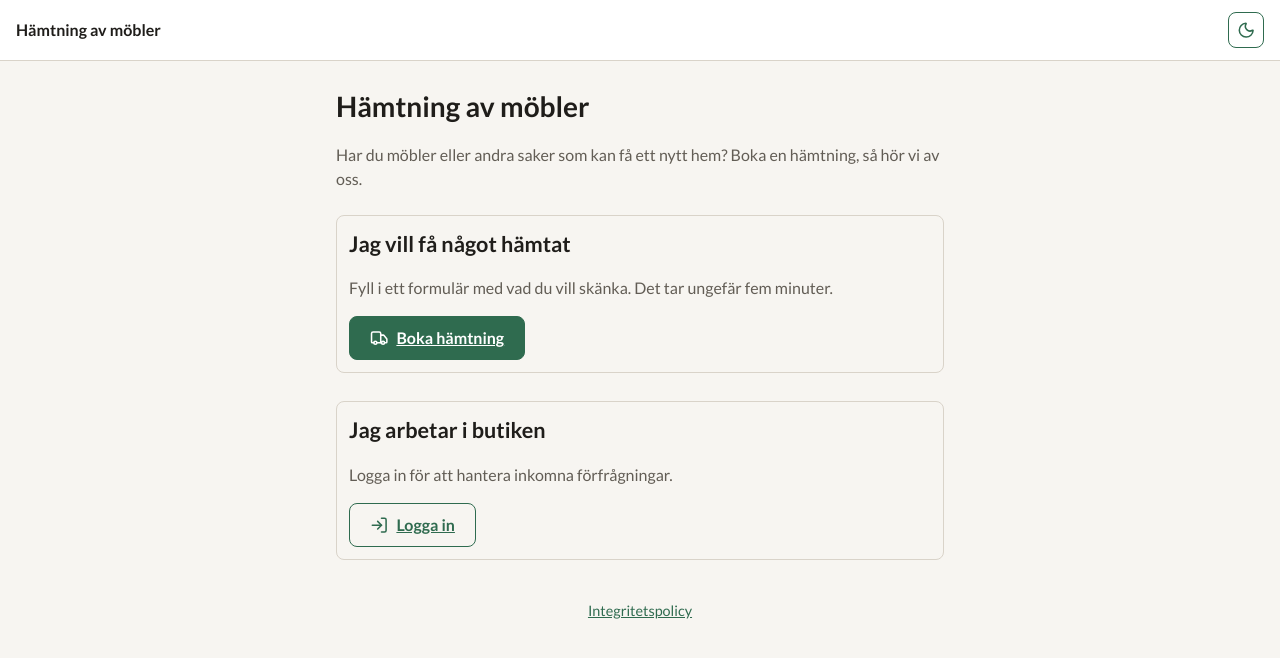
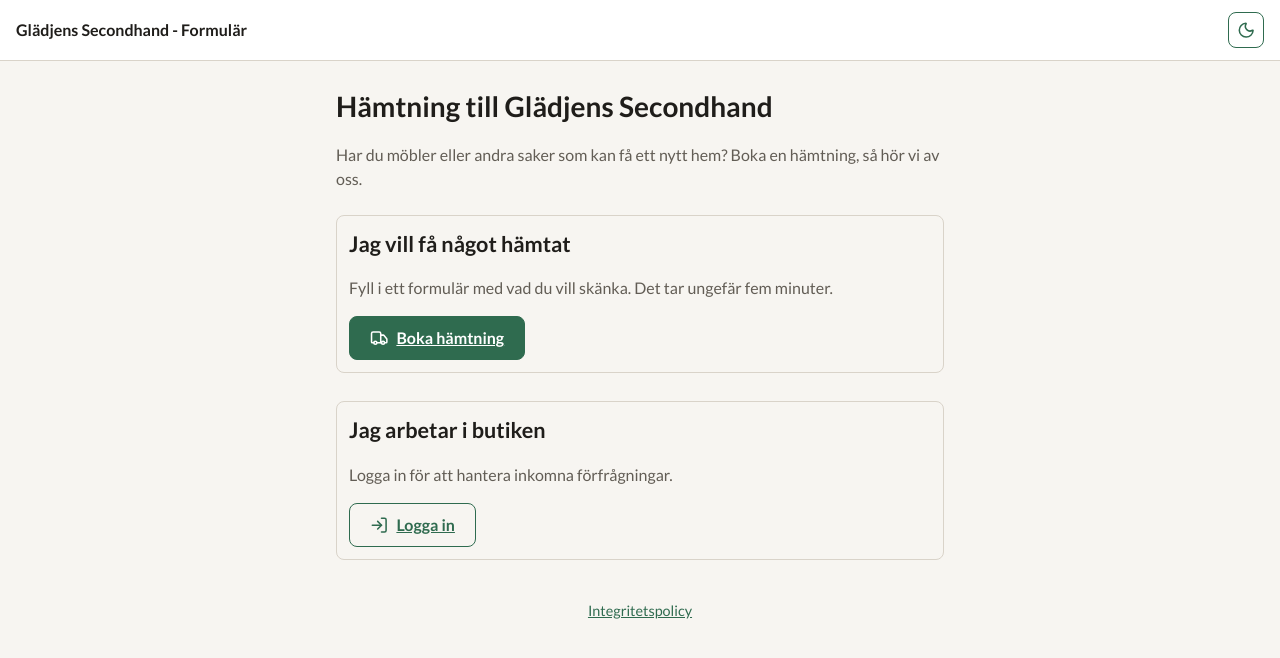
Before and after one commit to hydrarguru/furniture-pickup, a React (Vite) app in the folder apps/web/: page / in a window 1280 px wide. Shown: the top 658 px of the page. Built offline with nearby package versions, Linux system fonts and the light colour scheme.

Commit message:
feat: update titles and headers to reflect branding for Glädjens Secondhand

```diff
--- a/apps/web/index.html
+++ b/apps/web/index.html
@@ -5,7 +5,7 @@
     <meta name="viewport" content="width=device-width, initial-scale=1" />
     <!-- Status-page URLs contain an access token; never leak it to third parties via Referer. -->
     <meta name="referrer" content="no-referrer" />
-    <title>Hämtning av second hand</title>
+    <title>Glädjens Secondhand - Formulär</title>
   </head>
   <body>
     <div id="root"></div>
--- a/apps/web/src/admin/AdminLayout.tsx
+++ b/apps/web/src/admin/AdminLayout.tsx
@@ -50,7 +50,7 @@ function Shell({ name, isAdmin }: { name: string; isAdmin: boolean }) {
   const newCount = useSummary(stream !== "open").data?.counts.new ?? 0;
 
   useEffect(() => {
-    document.title = newCount > 0 ? `(${newCount}) Ärenden – Admin` : "Ärenden – Admin";
+    document.title = newCount > 0 ? `(${newCount}) Ärenden – Glädjens Secondhand` : "Ärenden – Glädjens Secondhand";
   }, [newCount]);
 
   async function logout() {
@@ -66,7 +66,7 @@ function Shell({ name, isAdmin }: { name: string; isAdmin: boolean }) {
     <div className="admin">
       <header className="admin-header">
         <Link to="/admin" className="brand">
-          Hämtning · Admin
+          Glädjens Secondhand
         </Link>
         <nav aria-label="Admin">
           <NavLink to="/admin" end>
--- a/apps/web/src/pages/HomePage.tsx
+++ b/apps/web/src/pages/HomePage.tsx
@@ -4,7 +4,7 @@ import { Link } from "react-router";
 export function HomePage() {
   return (
     <>
-      <h1>Hämtning av möbler</h1>
+      <h1>Hämtning till Glädjens Secondhand</h1>
       <p className="intro">
         Har du möbler eller andra saker som kan få ett nytt hem? Boka en hämtning, så hör vi av oss.
       </p>
--- a/apps/web/src/pages/Layout.tsx
+++ b/apps/web/src/pages/Layout.tsx
@@ -6,7 +6,7 @@ export function Layout() {
     <>
       <header className="site-header">
         <Link to="/" className="brand">
-          Hämtning av möbler
+          Glädjens Secondhand - Formulär
         </Link>
         <ThemeToggle />
       </header>
```
Also changed, not shown: 1 other file (tests, documents, lock files or other folders).
